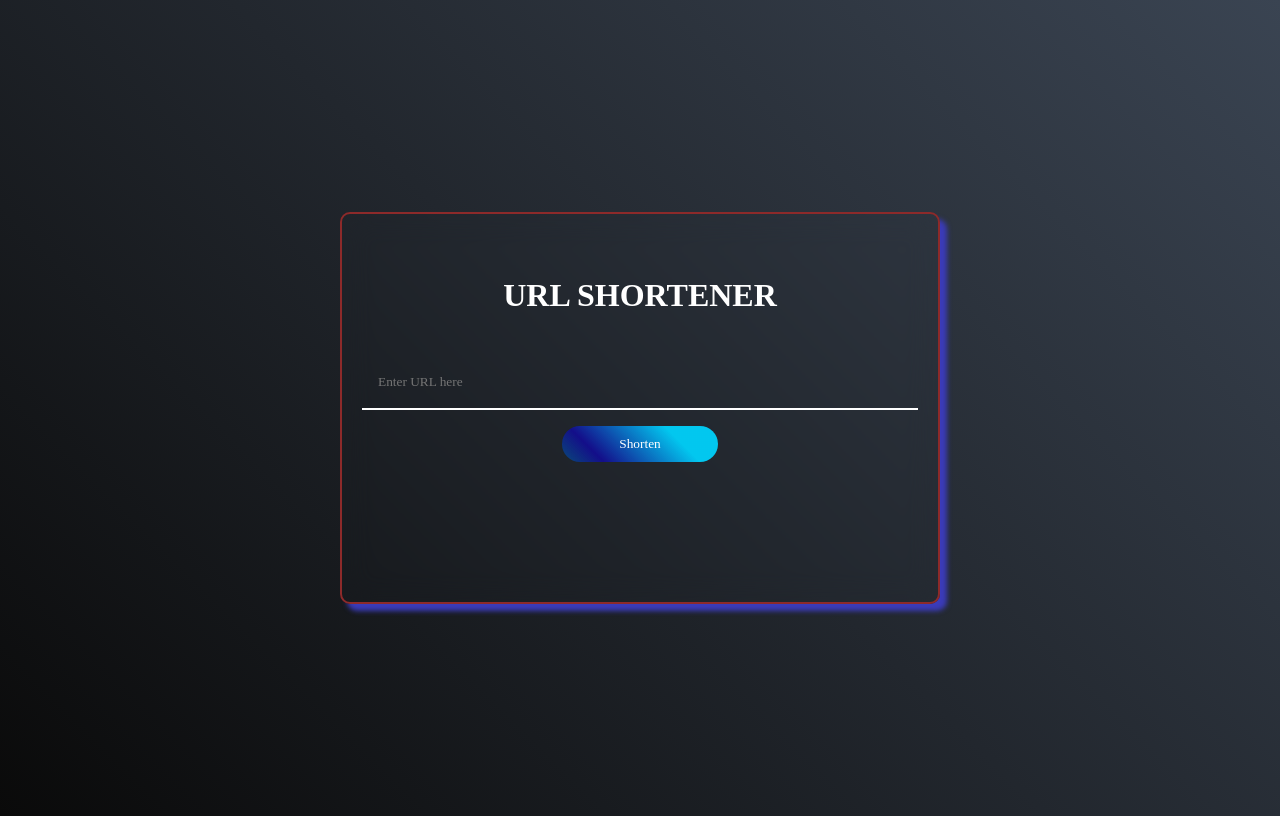
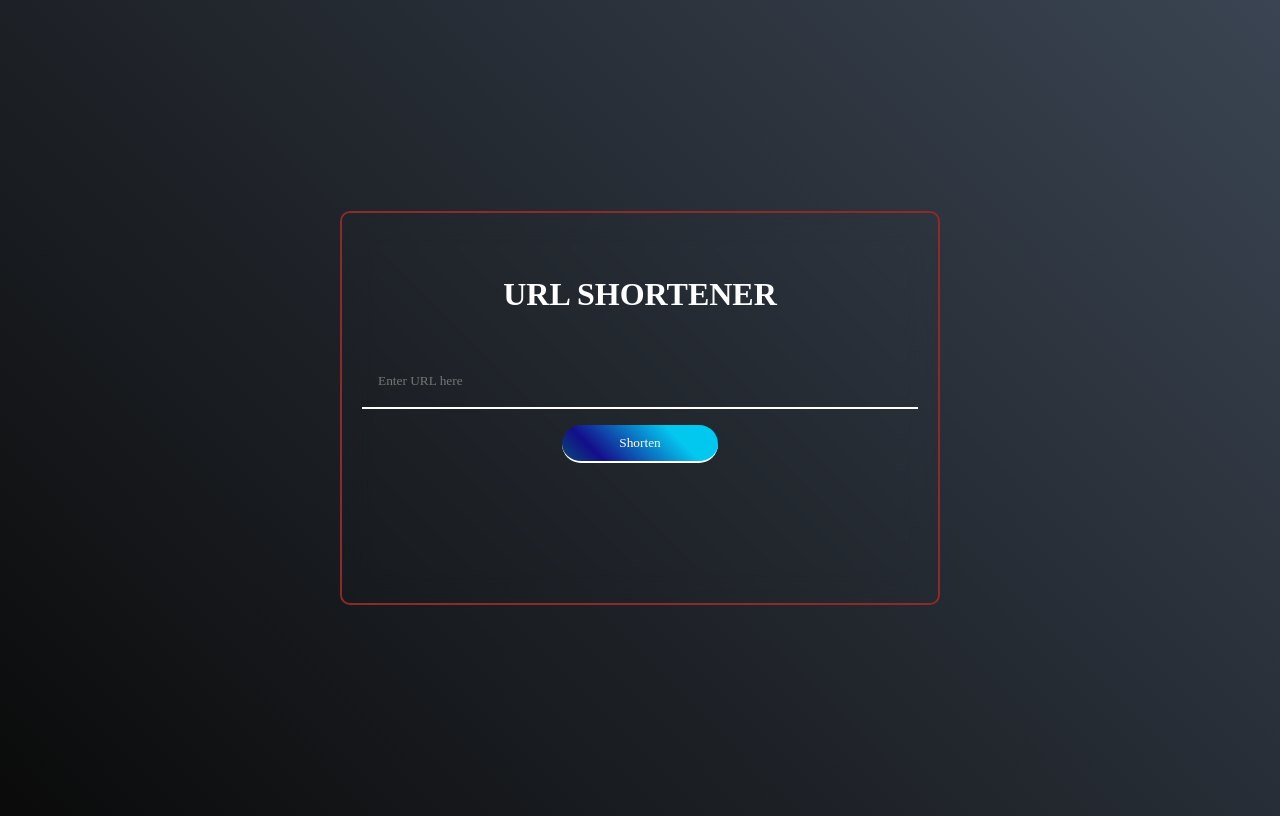
Before and after one commit to Jahnavi-Anand/urlshortner, a Django app: page / in a window 1280 px wide. Run offline with Django 4.2, Linux system fonts and the light colour scheme; some libraries are stand-ins or nearby versions.

Commit message:
Updating color pallet

```diff
--- a/templates/index.html
+++ b/templates/index.html
@@ -23,8 +23,7 @@
             min-height: 100vh;
             font-family: "Arial, sans-serif";
             line-height: 1.5;
-            /* background: url('./wallpaperflare.com_wallpaper.jpg'); */
-            background: linear-gradient(45deg,#0a0a0a,#3a4452);;
+            background: linear-gradient(45deg, #0a0a0a, #3a4452);
             background-position: center;
             background-size: cover;
             overflow: hidden;
@@ -35,7 +34,6 @@
             max-width: 600px;
             width: 90%;
             border: 2.5px solid #8d2a2a;
-            box-shadow: 7px 7px 5px rgb(59, 59, 185);
             border-radius: 10px;
             background: transparent;
             backdrop-filter: blur(15px);
@@ -54,14 +52,9 @@
         button {
             font-family: inherit;
             line-height: inherit;
-            color: #283618;
+            color: white;
             border: 0;
             padding: 1rem;
-        }
-
-        input {
-            box-sizing: border-box;
-            width: 100%;
             background: transparent;
             border: 2px solid white;
             border-left: 0px;
@@ -69,26 +62,23 @@
             border-top: 0px;
         }
 
+        input {
+            box-sizing: border-box;
+            width: 100%;
+        }
+
         .buttons {
             display: flex;
         }
 
-        /* Add spacing and adjust button size */
         .input-container {
             margin-bottom: 1rem;
             background: transparent;
-            color: white;
-            border-left: 0px;
-            border-right: 0px;
-            border-top: 0px;
         }
 
-        /* Reduce button width */
         .small-button {
             padding: 0.5rem;
             width: auto;
-
-            /* Set width to auto to reduce button length */
         }
 
         button {
@@ -96,13 +86,12 @@
             margin-right: 200px;
             cursor: pointer;
             flex: 1;
-            background: linear-gradient(45deg, rgba(9,75,121,1) 0%, rgba(13,2,191,0.644782913165266) 22%, rgba(0,212,255,0.9248949579831933) 72%, rgba(0,212,255,0.9248949579831933) 100%);
+            background: linear-gradient(45deg, rgba(9, 75, 121, 1) 0%, rgba(13, 2, 191, 0.644782913165266) 22%,
+                rgba(0, 212, 255, 0.9248949579831933) 72%, rgba(0, 212, 255, 0.9248949579831933) 100%);
             color: white;
             border-radius: 20px;
-
         }
 
-        /* Hover style for the button */
         button:hover {
             background-color: #6eb023;
         }
@@ -114,23 +103,18 @@
             background: transparent;
             backdrop-filter: blur(15px);
         }
-
-
     </style>
 </head>
 
 <body>
     <main id="main-cont">
-        <!-- Centered and all caps text -->
         <h1>URL Shortener</h1>
         <form id="post-form" method="POST" action="/create">
             {% csrf_token %}
-            <!-- Add a class to the input element -->
             <div class="input-container">
                 <input type="text" name="link" id="link" placeholder="Enter URL here" class="input-box">
             </div>
             <div class="buttons">
-                <!-- Add a class to the button element -->
                 <button type="submit" id="shorten" class="small-button">Shorten</button>
             </div>
         </form>
@@ -152,11 +136,10 @@
                     csrfmiddlewaretoken: $('input[name=csrfmiddlewaretoken]').val(),
                 },
                 success: function (data) {
-                    $('h2').html("http://127.0.0.1:5500/" + data)
+                    $('h2').html("localhost:8000/" + data)
                 }
             });
         });
     </script>
 </body>
-
 </html>
```
